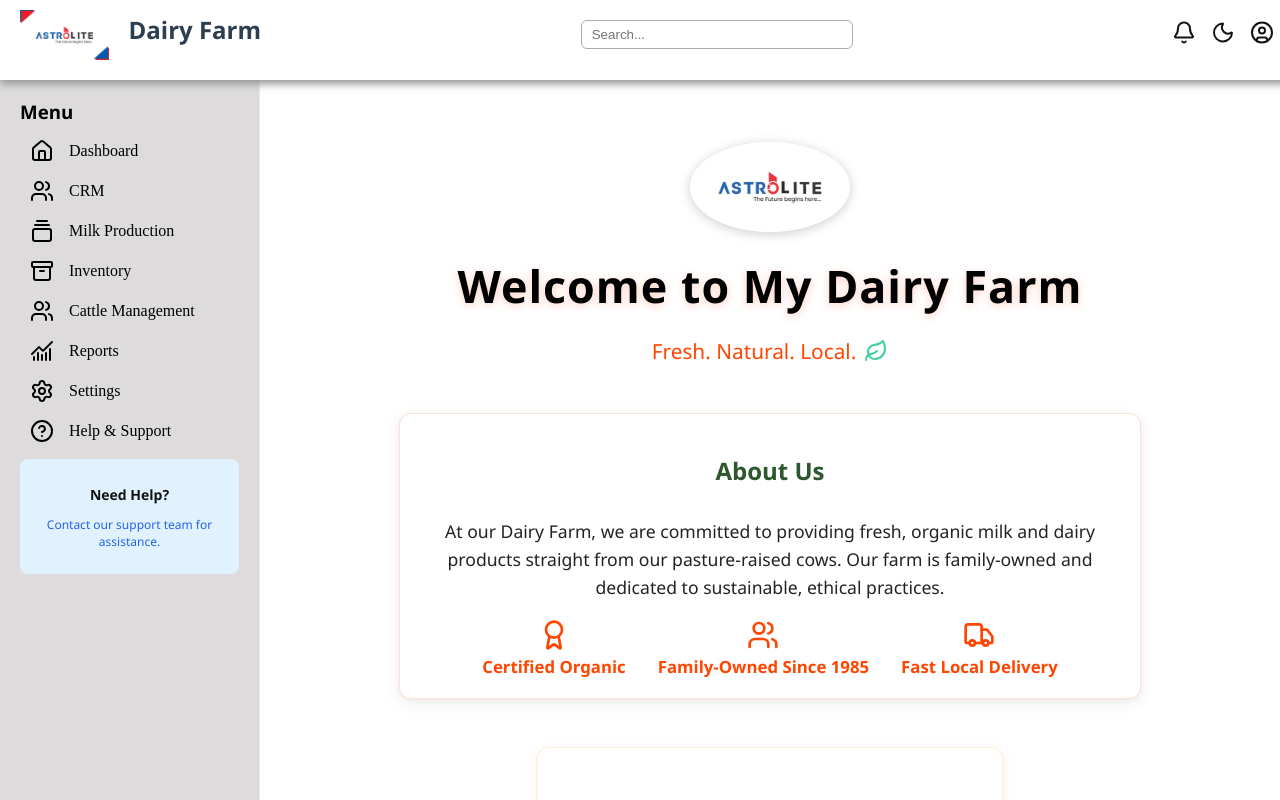
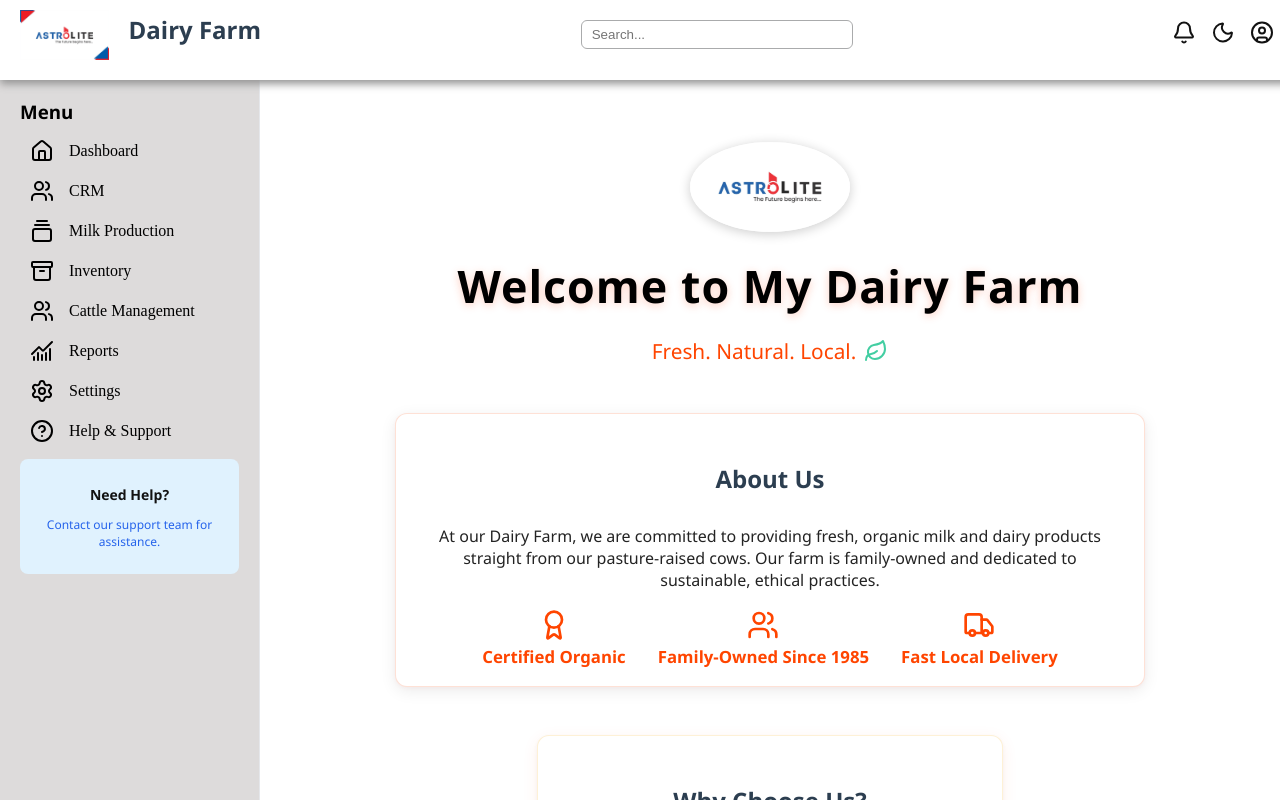
Before and after one commit to Astrolitetech/Front-End, a React (Create React App) app in the folder React/Organization-crm/org-crm/: page / in a window 1280 px wide. Built offline with nearby package versions, Linux system fonts and the light colour scheme.

Commit message:
Welcome page Updated

```diff
--- a/React/Organization-crm/org-crm/src/styles/Welcome.css
+++ b/React/Organization-crm/org-crm/src/styles/Welcome.css
@@ -230,46 +230,3 @@ body.dark .social-links a {
 body.dark .social-links a:hover {
     color: #fffbe7;
 }
-
-.header h1 {
-    margin: 0;
-    font-size: 2.5em;
-    color: #2d572c;
-}
-
-.header p {
-    font-size: 1.2em;
-    color: #4b6f44;
-}
-
-.farm-image {
-    width: 100%;
-    max-width: 800px;
-    margin: 20px auto;
-    border-radius: 15px;
-    box-shadow: 0 4px 12px rgba(0, 0, 0, 0.1);
-}
-
-.about {
-    padding: 20px;
-}
-
-.about h2 {
-    color: #2d572c;
-}
-
-.about p {
-    max-width: 700px;
-    margin: auto;
-    line-height: 1.6;
-    font-size: 1.1em;
-}
-
-body.dark .welcome-container {
-    font-family: 'Segoe UI', Tahoma, Geneva, Verdana, sans-serif;
-    text-align: center;
-    padding: 20px;
-    margin-top: 60px;
-    background: black;
-    color: white;
-}
```
